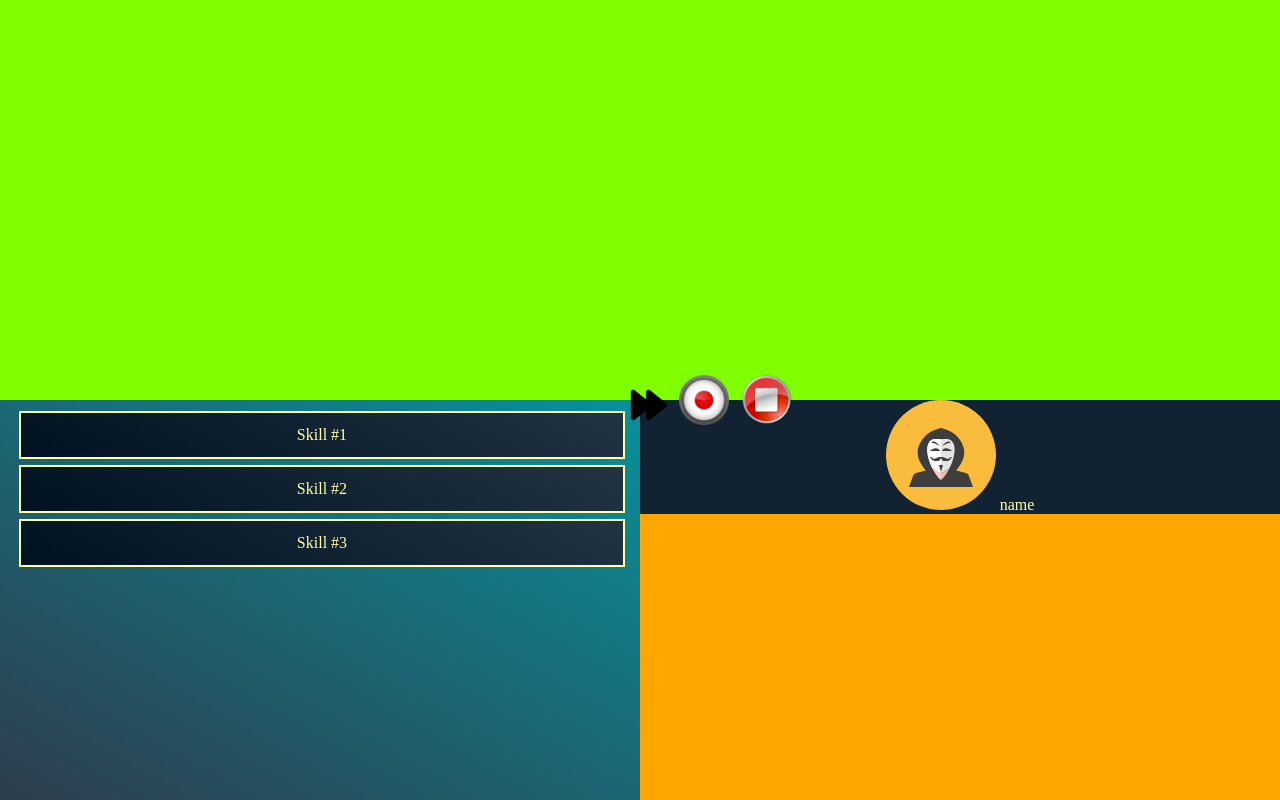
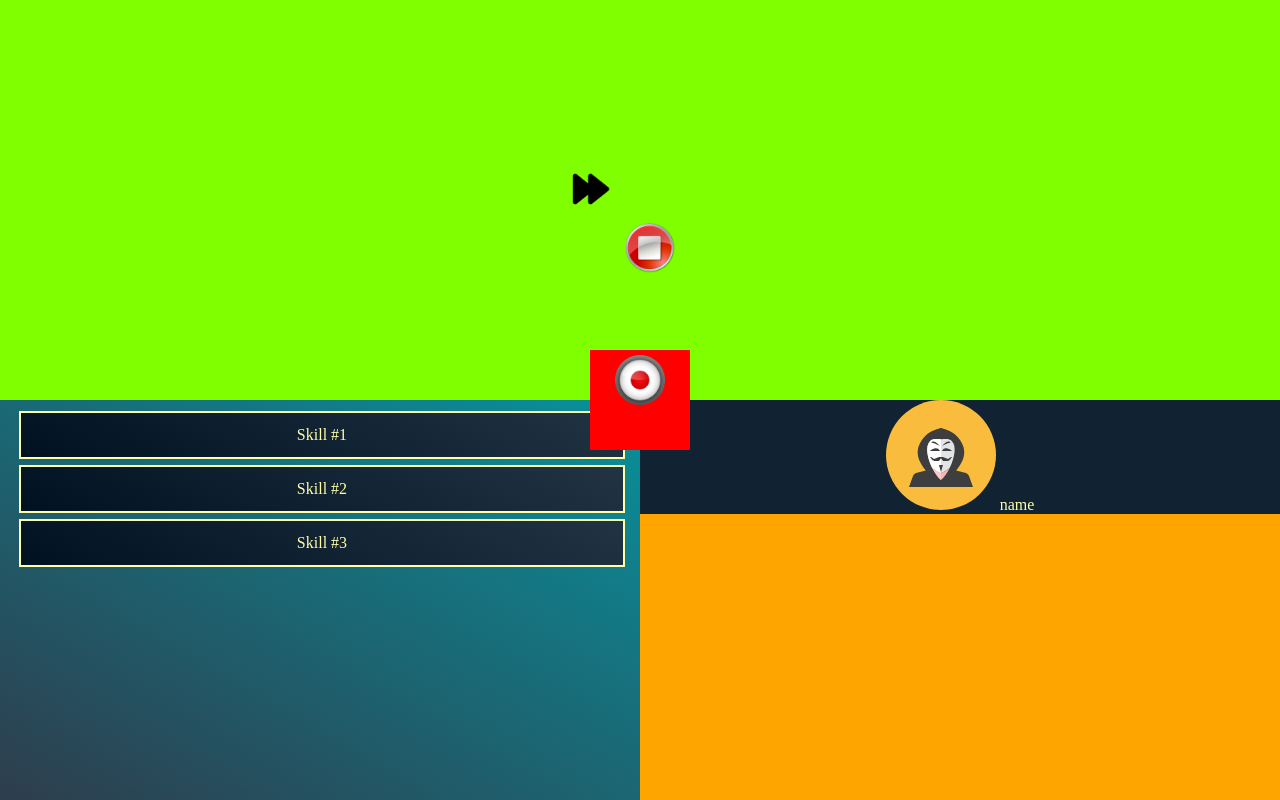
Before and after one commit to JulienToons/defhacks2020, a plain HTML site: page index.html in a window 1280 px wide. Both pictures are taken after a click on the button "Play". Drawn offline with Linux system fonts and the light colour scheme; files whose address does not match are found by name.

Commit message:
Update styles.css

```diff
--- a/public/styles.css
+++ b/public/styles.css
@@ -227,43 +227,34 @@ background-color: #123;
   display: none;
 }
 #video_buttons {
-  position:relative;
+  width: 100px;
+  height: 100px;
+  background-color: red;
+
+  position: absolute;
+  top:0;
+  bottom: 0;
+  left: 0;
+  right: 0;
+
+  margin: auto;
+}
+ /* position:relative;
   width:50%;
   height:50%;
   left:0px;
   top:0px;
   z-index: 1;
-}
+}*/
 .record_button {
   padding:5px;
   cursor:pointer;
   height:50px;
   width:50px;
 
-  position:relative;
-  left:-25px;
-  top:-25px;
+
 }
 
-#video_buttons {
-  position:relative;
-  width:20%;
-  height:20%;
-  left:570px;
-  top:-180px;
-
-}
-.record_button {
-  display: inline-block;
-  padding: 5px 5px;
-  cursor:pointer;
-  height:50px;
-  width:50px;
-
-  position:relative;
-  left:65px;
-  top:-250px;
-}
 .record_button:hover {
   background-color: red;
   border-radius:50%;
```
